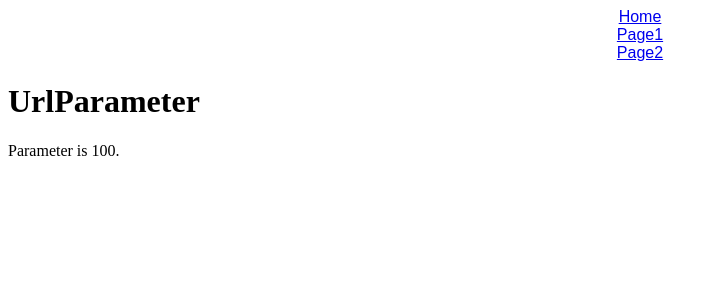
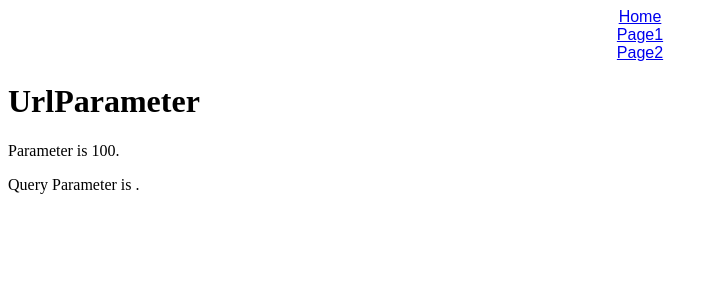
Before and after one commit to aion0721/react-router-sample, a React (Create React App) app: page /page2/100 in a window 1280 px wide. Shown: the top 300 px of the page, without its empty margins (0-718 px from the left). Built offline with nearby package versions, Linux system fonts and the light colour scheme; the HTML template or start-up script is replaced by a standard one.

Commit message:
query parameter

```diff
--- a/src/Page2.jsx
+++ b/src/Page2.jsx
@@ -1,6 +1,10 @@
 import { Link  } from "react-router-dom"
 export const Page2 = () =>{
     return(
-        <div><h1>Page2Page</h1><Link to="/page2/100">URL Parameter</Link></div>
+        <div>
+            <h1>Page2Page</h1>
+            <Link to="/page2/100">URL Parameter</Link>
+            <Link to="/page2/100?name=hogehoge">Query Parameter</Link>
+            </div>
     )
 }
--- a/src/UrlParameter.jsx
+++ b/src/UrlParameter.jsx
@@ -1,8 +1,14 @@
-import { useParams } from 'react-router-dom'
+import { useParams,useLocation } from 'react-router-dom'
 
 export const UrlParameter = () => {
     const { id } = useParams();
+    const {search} = useLocation();
+    const query = new URLSearchParams(search);
     return(
-        <div><h1>UrlParameter</h1><p>Parameter is {id}.</p></div>
+        <div>
+            <h1>UrlParameter</h1>
+            <p>Parameter is {id}.</p>
+            <p>Query Parameter is {query.get("name")}.</p>
+        </div>
     )
 }
```
